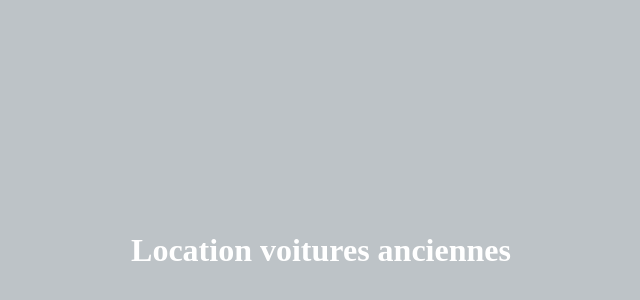
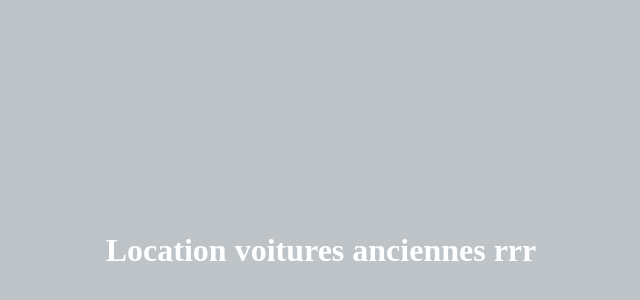
Before and after one commit to laurentcros/LocationVoiture, a plain HTML site: page index.html in a window 1280 px wide. Shown: the part 42-342 px from the top of the page, without its empty margins (319-959 px from the left). Drawn offline with Linux system fonts and the light colour scheme.

Commit message:
Add a few rrr

```diff
--- a/index.html
+++ b/index.html
@@ -5,6 +5,6 @@
 		<title></title>
 	</head>
 	<body style="background-color:#bdc3c7">
-		<h1 style="padding-top:20%; padding-bottom:20%; text-align:center; color:#FFFFFF">Location voitures anciennes</h1>
+		<h1 style="padding-top:20%; padding-bottom:20%; text-align:center; color:#FFFFFF">Location voitures anciennes rrr</h1>
 	</body>
 </html>
```
